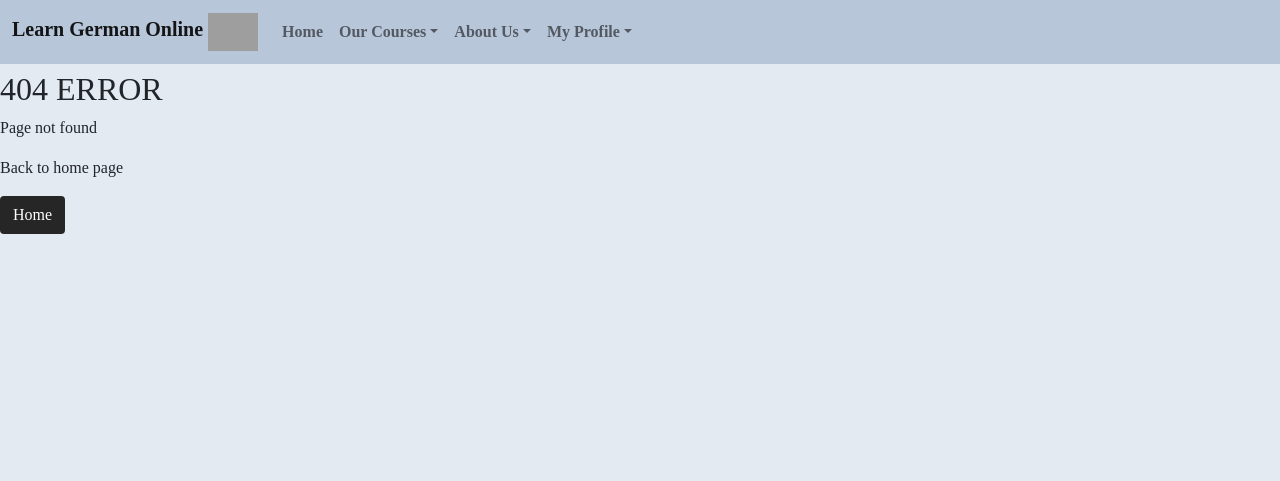
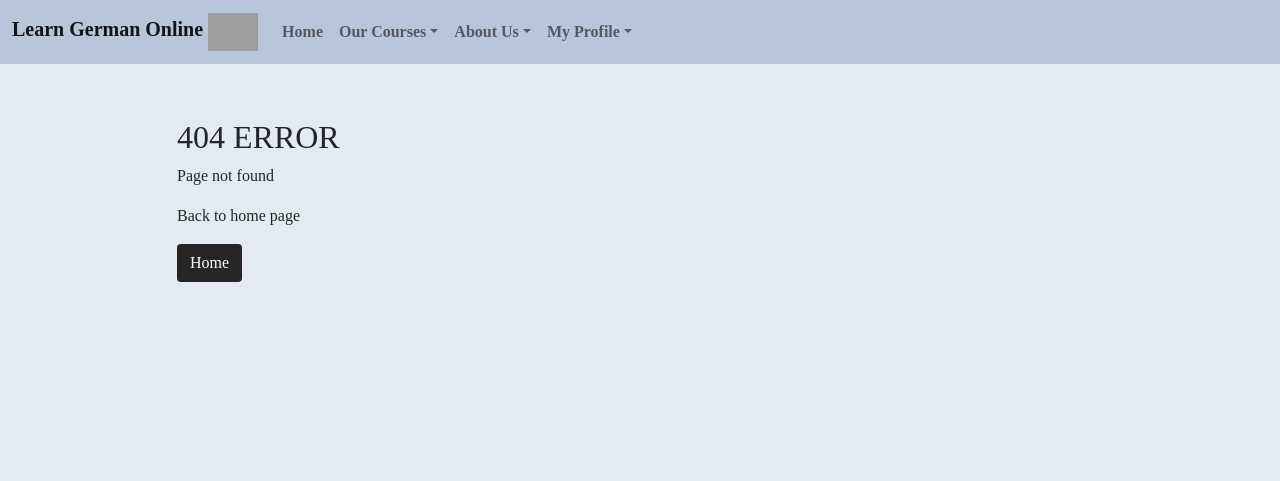
Before and after one commit to JulianeGampe/language-school, a Django app: template templates/errors/404.html in a window 1280 px wide. Shown: the top 481 px of the page. Run offline with Django 3.2, Linux system fonts and the light colour scheme; the template is opened without the code that fills it, so the values that code supplies are empty; parts of the project's set-up code (start-up, migrations or seed data) failed here and were passed over; some libraries are stand-ins or nearby versions; some web fonts are replaced; grey boxes are pictures that could not be loaded.

Commit message:
Style error pages

```diff
--- a/templates/errors/404.html
+++ b/templates/errors/404.html
@@ -2,8 +2,14 @@
 {% load static %}
 
 {% block content %}
-    <h2>404 ERROR</h2>
-    <p>Page not found</p>
-    <p>Back to home page</p>
-    <a href="{% url 'home' %}" class="btn btn-black">Home</a>
+<div class="container mb-5">
+    <div class="row mt-5">
+        <div class="col-md-8 offset-md-1">
+            <h2>404 ERROR</h2>
+            <p>Page not found</p>
+            <p>Back to home page</p>
+            <a href="{% url 'home' %}" class="btn">Home</a>
+        </div>
+    </div>
+</div>
 {% endblock %}
```
Also changed, not shown: templates/errors/500.html (+8 -2 lines).
